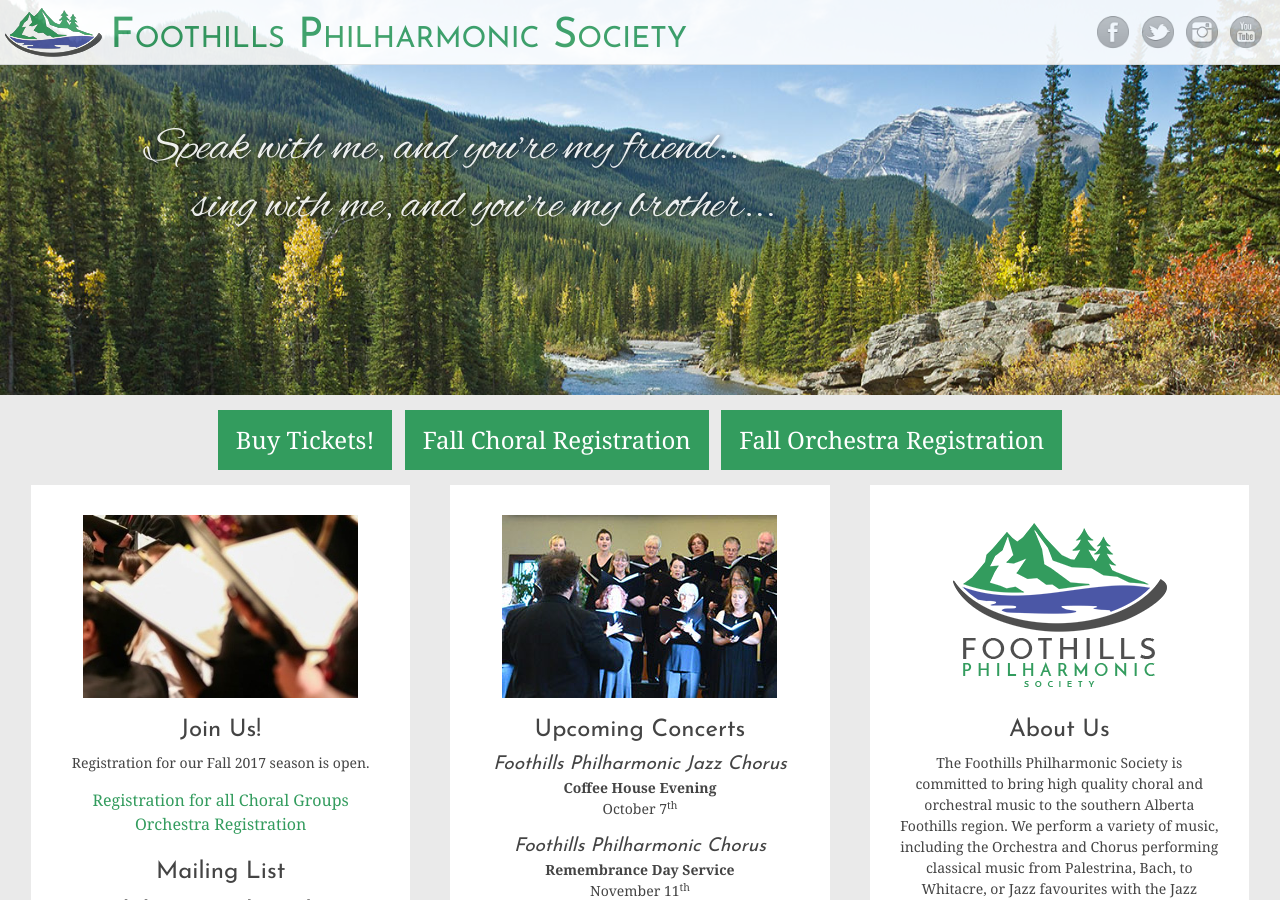
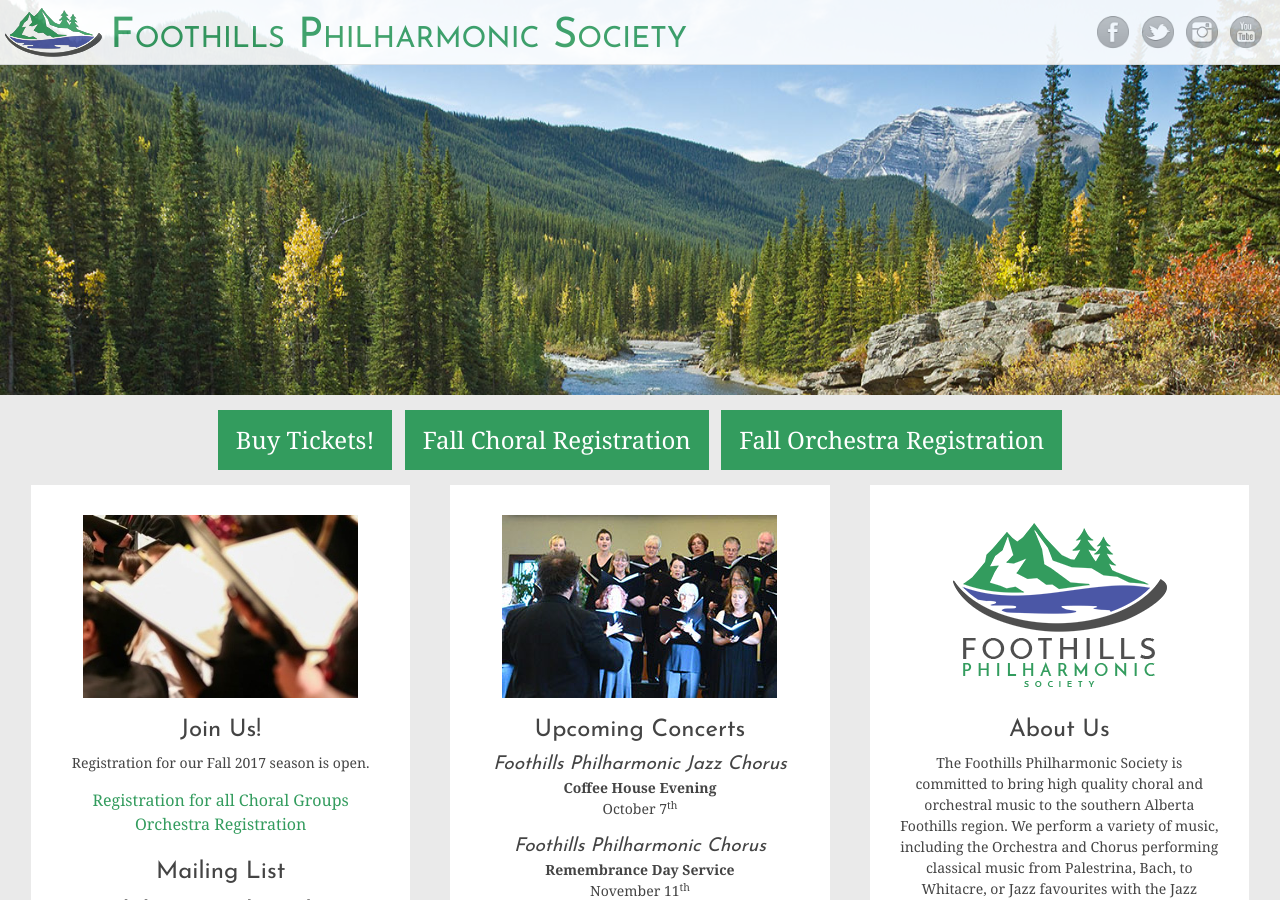
Before and after one commit to percyhanna/fps, a Jekyll site: the page built from index.html, in a window 1280 px wide and 900 px high. Built offline with Jekyll 4.4.1, drawn with Linux system fonts in a browser that asks for light colours; some web fonts are replaced; Markdown is read by kramdown in place of the engine named in the settings.

Commit message:
Remove quote

```diff
--- a/_layouts/default.html
+++ b/_layouts/default.html
@@ -52,7 +52,7 @@
       </div>
 
       <div class="header-quote">
-        <h1>Speak with me, and you’re my friend...<br/>     sing with me, and you’re my brother...</h1>
+        <h1> <br/> </h1>
       </div>
     </header>
 
```
